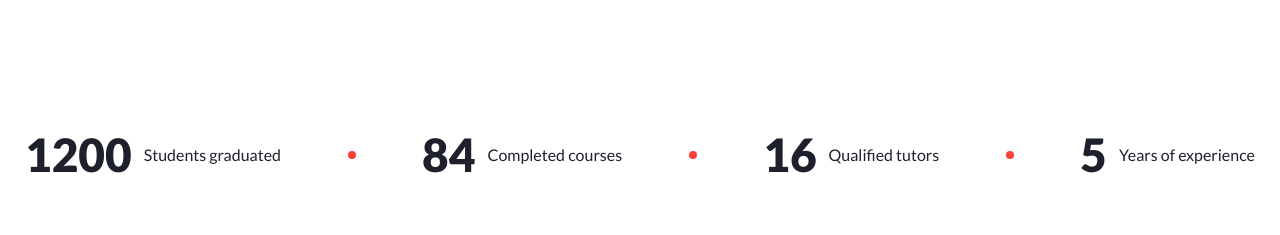
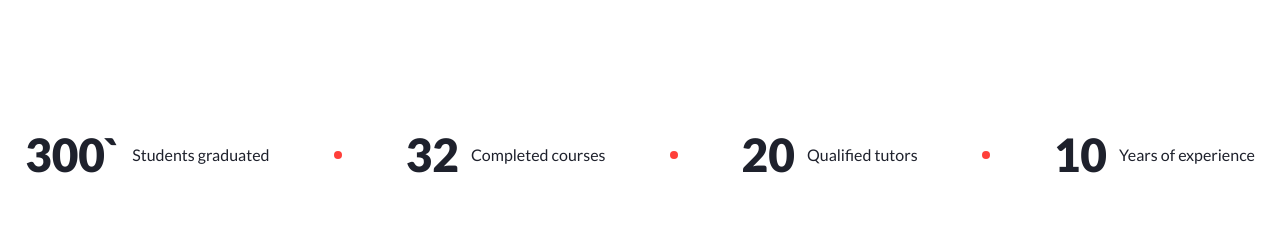
Before and after one commit to udavronov327-stack/createx, a plain HTML site: page index.html in a window 1280 px wide. Shown: the part 780-1015 px from the top of the page. Drawn offline with Linux system fonts and the light colour scheme.

Commit message:
2-versiya

```diff
--- a/index.html
+++ b/index.html
@@ -86,22 +86,22 @@
         <div class="cantener">
           <div class="stats__wrapper">
             <div class="stats__item section__title">
-              <h2 class="stats__title section__title">1200</h2>
+              <h2 class="stats__title section__title">300`</h2>
               <p class="stats__description">Students graduated</p>
             </div>
             <span class="stats__circle"></span>
             <div class="stats__item section__title">
-              <h2 class="stats__title section__title">84</h2>
+              <h2 class="stats__title section__title">32</h2>
               <p class="stats__description">Completed courses</p>
             </div>
             <span class="stats__circle"></span>
             <div class="stats__item section__title">
-              <h2 class="stats__title section__title">16</h2>
+              <h2 class="stats__title section__title">20</h2>
               <p class="stats__description">Qualified tutors</p>
             </div>
             <span class="stats__circle"></span>
             <div class="stats__item section__title">
-              <h2 class="stats__title section__title">5</h2>
+              <h2 class="stats__title section__title">10</h2>
               <p class="stats__description">Years of experience</p>
             </div>
           </div>
```
